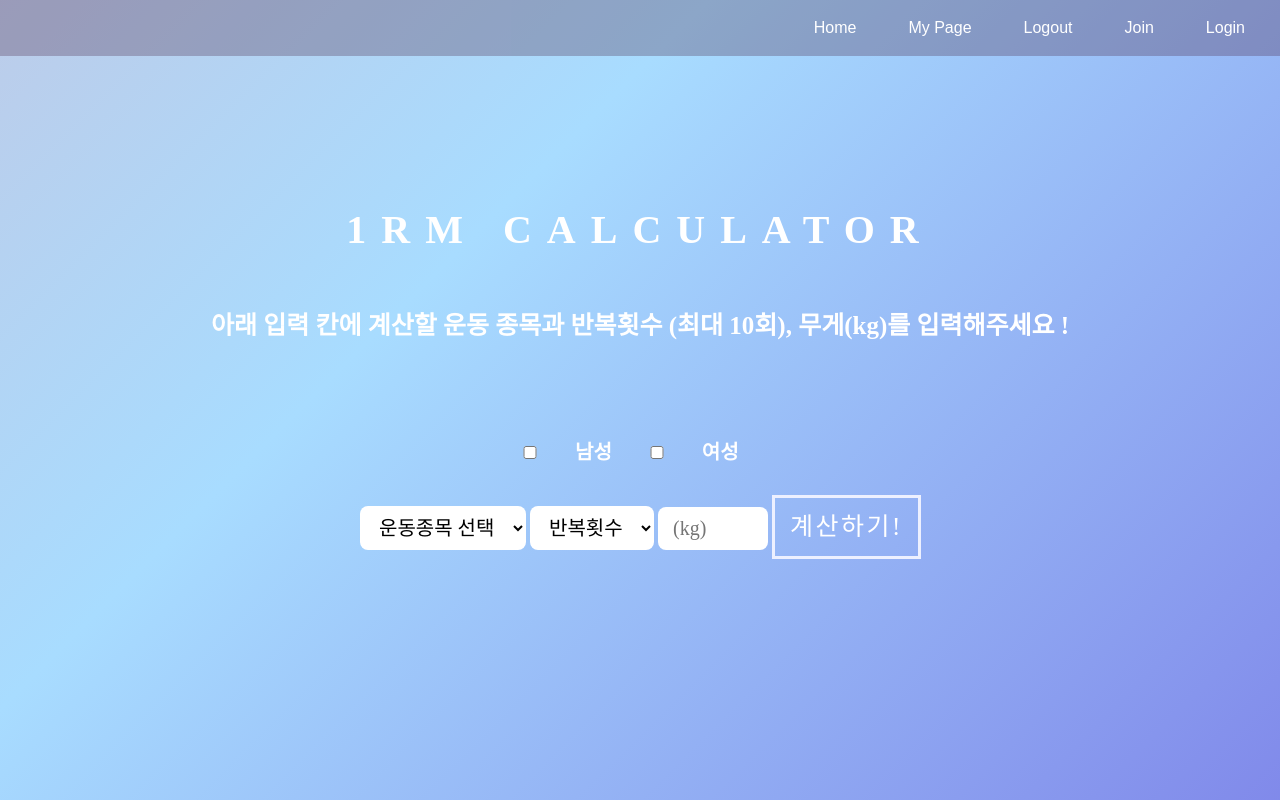
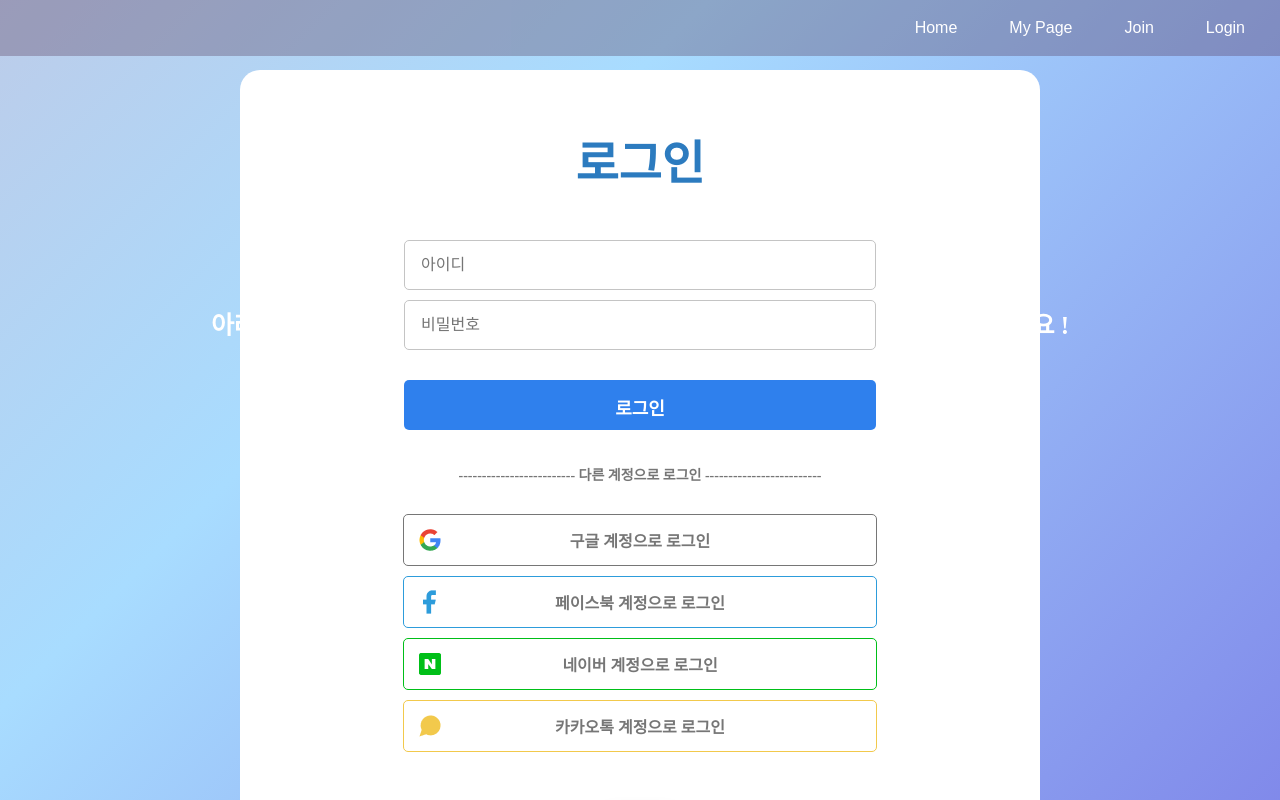
Before and after one commit to juni0914/1rm-cal, a plain HTML site: page 1RMCal-main/index.html in a window 1280 px wide. Both pictures are taken after a click on the button "Login". Drawn offline with nearby package versions, Linux system fonts and the light colour scheme; a script that the page names is missing; a web font is replaced by a local one.

Commit message:
2022-03-27 / 22:08
로그인 모달창 구현 , 로그인 함수 일부 구현

```diff
--- a/1RMCal-main/css/1rmmain.css
+++ b/1RMCal-main/css/1rmmain.css
@@ -61,7 +61,9 @@ body {
   justify-content: flex-end;
 }
 
-
+#nav-menu .logout_btn{
+  display: none;
+}
 
 
 h1 {
@@ -285,6 +287,137 @@ p {
   cursor: pointer;
 }
 
+.login_modal{      /*로그인모달*/
+  position: fixed;
+  justify-content: center;
+  align-items: center;
+  top: 0;
+  left: 0;
+  width: 100%;
+  display: none;
+}
+
+.login_modal .login_modal_wrap{     /*로그인모달 전체 부분*/
+  display: flex;
+  flex-direction: column;
+  align-items: center;
+  justify-content: center;
+  width: 800px;
+  height: 800px;
+  background-color: rgba( 255, 255, 255 );
+  border-radius: 20px;
+  margin-top: 70px;
+}
+
+.login_modal .login_modal_title{   /*로그인모달 제목*/
+  font-family: 'Vitro_core';
+  color: #2C7BBF;
+  text-align: center;
+  font-size: 40px;
+}
+
+.login_modal .id_input , .pw_input {
+  align-items: center;
+  justify-content: center;
+  flex-direction: column;
+  margin-bottom : 10px;
+  font-size: 16px;
+  width: 472px;
+  height: 50px;
+  padding: 15px 16px;
+  border: 1px solid #C4C4C4;
+  border-radius: 5px;
+  box-sizing: border-box;
+}
+
+.login_modal .login_btn {
+    font-size: 18px;
+    font-weight: 700;
+    padding: 14px 0;
+    margin-top: 20px;
+    margin-bottom: 20px;
+    border: none;
+    border-radius: 5px;
+    background-color: #2f80ed;
+    color: #FFF;
+    cursor: pointer;
+    width: 472px;
+    height: 50px;
+}
+
+.login_modal p{
+    color: #767676;
+    font-size: 14px;
+    text-align: center;
+    margin-bottom: 30px;
+}
+
+.other-btn {
+  display: flex;
+  flex-direction: column;
+  align-items: center;
+}
+
+.other-btn .btn {
+  position: relative;
+  font-size: 16px;
+  width: 472px;
+  height: 50px;
+  color: #767676;
+  font-weight: 600;
+  margin-bottom: 10px;
+  border-radius: 5px;
+  border: 1px solid #767676;
+}
+.other-btn img {
+  position: absolute;
+  top: 50%;
+  left: 0%;
+  transform: translateY(-50%);
+  vertical-align: middle;
+  margin-left: 12px;
+}
+
+.other-btn .log-txt {
+  position: absolute;
+  top: 50%;
+  left: 50%;
+  transform: translate(-50%, -50%);
+  display: inline-block;
+  text-align: center;
+  vertical-align: middle;
+}
+
+.other-btn .glg {
+  border-color: #767676;
+}
+
+.other-btn .face {
+  border-color: #2D9CDB;
+}
+
+.other-btn .naver {
+  border-color: #00BF18;
+}
+
+.other-btn .kao {
+  border-color: #F2C94C;
+}
+
+.login_modal .login_close_btn{
+  box-shadow: 0px 5px 20px 1px rgba(0, 0, 0, 20%);
+  margin-top: 50px;
+  color: #1481ba;
+  background-color: #FFF;
+  font-family: 'GmarketSansMedium';
+  font-size: 20px;
+  border-radius: 20px;
+  padding: 10px 25px;
+  border: none;
+  cursor: pointer;
+}
+
+
 @keyframes gradient {   /*배경 그라데이션 효과*/
  0% {
   background-position: 0% 50%;
--- a/1RMCal-main/index.html
+++ b/1RMCal-main/index.html
@@ -23,10 +23,10 @@
   <nav>
     <div id="nav-menu" class="animated animate__fadeInDown delay-0.9s">
       <button class="home" onclick="location.href='https://1rmcalculator-juni0914.netlify.app/'">Home</button>
-      <button class="nav-item">My Page</button>
-      <button class="nav-item">Logout</button>
-      <button class="nav-item">Join</button>
-      <button class="nav-item">Login</button>
+      <button class="myPage_btn">My Page</button>
+      <button class="logout_btn">Logout</button>
+      <button class="join_btn">Join</button>
+      <button class="menu_login_btn">Login</button>
     </div>
   </nav>
 
@@ -99,6 +99,47 @@
     </div>
   </div>
 
+  <div class="login_modal">
+    <div class="login_modal_wrap">
+      <div class="login_modal_title">
+        <h3>로그인</h3>
+      </div>
+        <label for="id"></label>
+        <input class="id_input" type="text" id="userid" required placeholder="아이디">
+        <label for="pw"></label>
+        <input class="pw_input" type="password" id="userpw" required placeholder="비밀번호">
+
+        <button class="login_btn" type="submit" onclick="Login()">로그인</button>
+
+        <p>------------------------- 다른 계정으로 로그인 -------------------------</p>
+        <section class="other-log">
+          <div class="other-btn">
+            <a class="log-glg btn glg" href="https://www.google.com" target="_blank">
+              <img src="./img/Google.png" alt="">
+              <div class="log-txt">구글 계정으로 로그인</div></a>
+
+            <a class="log-face btn face" href="https://www.facebook.com" target="_blank">
+              <img src="./img/facebook.png" alt="">
+              <div class="log-txt">페이스북 계정으로 로그인</div></a>
+
+            <a class="log-naver btn naver" href="https://www.naver.com" target="_blank">
+              <img src="./img/naver.png" alt="">
+              <div class="log-txt">네이버 계정으로 로그인</div></a>
+
+            <a class="log-kao btn kao" href="https://www.kakaocorp.com" target="_blank">
+              <img src="./img/message.png" alt="">
+              <div class="log-txt">카카오톡 계정으로 로그인</div></a>
+          </div>
+        </section>
+      <div class="log_close_btn">
+        <button class="login_close_btn">닫기</button>
+      </div>
+    </div>
+  </div>
+
+
+
+
   <script src="https://code.jquery.com/jquery-3.5.1.min.js" integrity="sha256-9/aliU8dGd2tb6OSsuzixeV4y/faTqgFtohetphbbj0=" crossorigin="anonymous"></script>
   <script src="js/1rmmain.js" charset="utf-8"></script>
   <script src="js/kakao.js" charset="utf-8"></script>
--- a/1RMCal-main/js/1rmmain.js
+++ b/1RMCal-main/js/1rmmain.js
@@ -1,10 +1,39 @@
 const openButton = document.querySelector(".result_table");
 const closeButton = document.querySelector(".close_btn");
+
 const urlButton = document.querySelector(".URL_link");
 const gender_check = document.querySelector(".gender_check");
+
 const result = document.querySelector(".result");
 const result_text = document.querySelector("#result_excercise");
+
 const modal = document.querySelector(".modal");
+
+const login_modal = document.querySelector(".login_modal");
+const login_btn = document.querySelector(".menu_login_btn");
+const logout_btn = document.querySelector(".logout_btn");
+const login_closeButton = document.querySelector(".login_close_btn");
+
+function Login() {
+  let userid = document.getElementById("userid").value; // userid 의 값을 받아와 넣음.
+  let userpw = document.getElementById("userpw").value; // userpw 의 값을 받아와 넣음.
+
+
+  if(userid == "qwer" && userpw == "1234") {
+    alert("로그인 성공");
+    console.log("로그인 성공했습니다.");
+    console.log(userid);
+    console.log(userpw);
+    logout_btn.style.display = "flex";
+    login_btn.style.display = "none";
+    logincloseModal();
+  } else {
+    alert("로그인 실패");
+    console.log("로그인 실패했습니다.");
+  }
+
+
+}
 
 
 const coefficient = {
@@ -152,6 +181,23 @@ function copyUrl() {  //URL링크 복사하는 함수
 	alert("URL이 복사되었습니다");
 }
 
+function loginopenModal() { //성별과 운동종목을 넘겨받아서 각각의 모달창을 반환하는 함수
+  login_modal.style.display = 'flex';
+}
+
+function logincloseModal() {
+  login_modal.style.display = 'none';
+}
+
+// window.onclick = function(event) { //모달 창 바깥 부분 클릭시 모달 창 닫는 함수
+//   if (event.target == login_modal) {
+//     logincloseModal();
+//   }
+// }
+
 urlButton.addEventListener("click", copyUrl);
 openButton.addEventListener("click", openModal);
 closeButton.addEventListener("click", closeModal);
+
+login_closeButton.addEventListener("click", logincloseModal);
+login_btn.addEventListener("click", loginopenModal);
```
Also changed, not shown: 1RMCal-main/img/Google.png (added), 1RMCal-main/img/facebook.png (added), 1RMCal-main/img/message.png (added), 1RMCal-main/img/naver.png (added).
